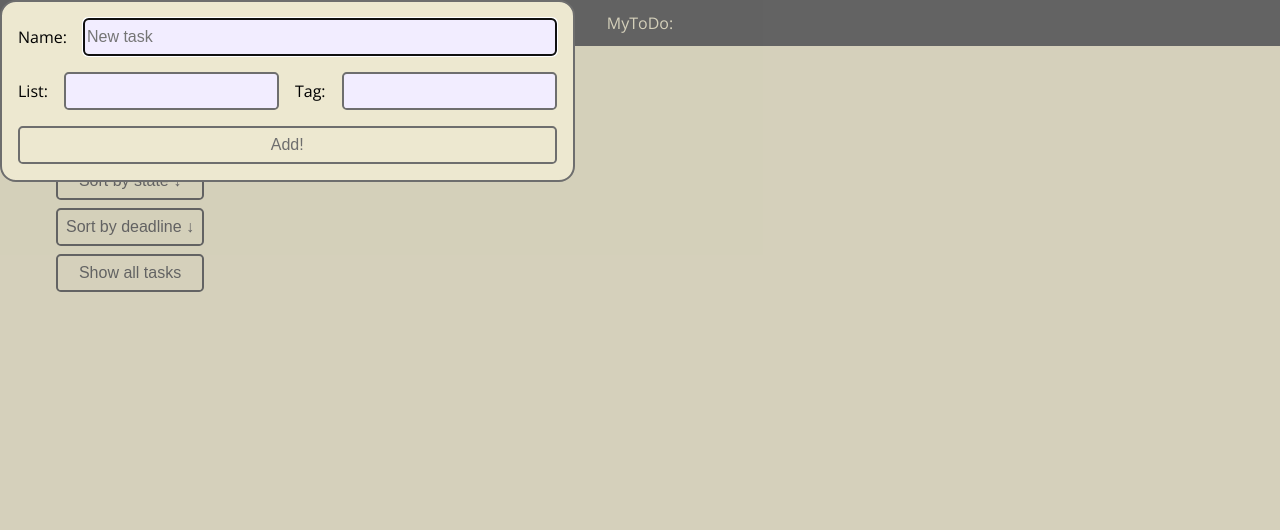
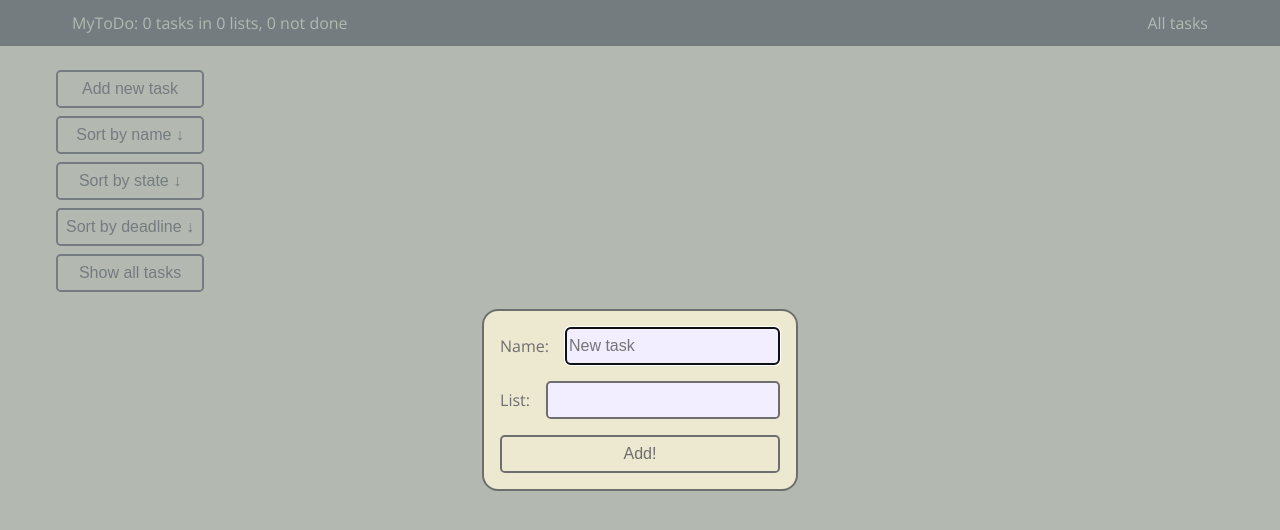
Before and after one commit to AntonRomanov999/myToDo, a plain HTML site: page index.html in a window 1280 px wide. Both pictures are taken after a click on the button "Add new task". Drawn offline with nearby package versions, Linux system fonts and the light colour scheme.

Commit message:
add datalist

```diff
--- a/css/index.css
+++ b/css/index.css
@@ -6,6 +6,7 @@
     --background: #ede8d0;
     --background-done: #85c198;
     --background-inprogress: #a5c6d6;
+    --background-transparent: #7b899180;
     --foreground-done: #4a4a4a;
     --highlight: #e3fbff;
     --inputs: #f2edff;
@@ -26,20 +27,23 @@
     justify-content: center;
 }
 
-.main__head {
+.info__frame {
     color: var(--background);
     background-color: var(--foreground);
 }
 
-.main__info {
+.info {
     margin: 0 auto 0 auto;
-    max-width: 1200px;
+    max-width: calc(1200px - 4rem);
     font-size: 1rem;
     display: flex;
+    flex-shrink: 0;
+    flex-grow: 1;
+    justify-content: space-between;
+    gap: 1rem;
     color: var(--background);
     background-color: var(--foreground);
-    justify-content: center;
-    padding: 0.75rem 0 0.75rem 0;
+    padding: 0.75rem 1.5rem 0.75rem 1.5rem;
 }
 
 .frame {
@@ -192,9 +196,15 @@
 }
 
 .add_new_task__dialog {
+    margin: auto;
+    color: var(--foreground);
     background-color: var(--background);
     border: 2px solid var(--foreground);
     border-radius: 1rem;
+}
+
+.add_new_task__dialog::backdrop {
+    background: var(--background-transparent);
 }
 
 .add_new_task__dialog div {
@@ -228,3 +238,14 @@
 .add_new_task__dialog button {
     min-width: 100%;
 }
+
+@media (max-width: 767px) {
+    .sidebar {
+        width: 0;
+        overflow: hidden;
+    }
+
+    .main {
+        gap: 0;
+    }
+}
--- a/index.html
+++ b/index.html
@@ -10,7 +10,12 @@
   </head>
 
   <body>
-    <div class="main__head"><p class="main__info">MyToDo:</p></div>
+    <section class="info__frame">
+      <div class="info">
+        <div></div>
+        <div></div>
+      </div>
+    </section>
     <div class="main">
       <div class="frame sidebar">
         <div class="frame frame__buttons">
@@ -22,9 +27,6 @@
         </div>
         <div class="frame frame__lists">
           <!-- lists -->
-        </div>
-        <div class="frame frame__tags">
-          <!-- tags -->
         </div>
       </div>
       <div class="frame frame__tasks">
@@ -43,7 +45,7 @@
           <button class="btn__show-info">+</button>
         </div>
         <div class="task__info">
-          <p>Start date: <span class="task__start-date"></span></p>
+          <p>Start: <span class="task__start-date"></span></p>
           <input class="btn btn__fin-date" type="date" />
           <button class="btn btn__del">Delete</button>
 
@@ -66,9 +68,12 @@
         </label>
         <label>
           List:
-          <input type="text" class="task__input" id="input_group" />
-          Tag:
-          <input type="text" class="task__input" id="input_tag" />
+          <input class="task__input" list="lists" id="input_group" />
+          <datalist id="lists">
+            <!-- groups -->
+          </datalist>
+          <!-- Tag:
+          <input type="text" class="task__input" id="input_tag" />      -->
         </label>
         <button class="btn" id="add">Add!</button>
       </div>
--- a/main.js
+++ b/main.js
@@ -2,11 +2,11 @@ import { Task, saveTasks, tasks } from "./tasks.js";
 
 //settings for display tasks
 let filterKey = 'group';
-let filterValue = 0;
+let filterValue = 'All tasks';
 
 //get tasks for render
 function getTasks(key, value) {
-  if (value === 0) {
+  if (value === 'All tasks') {
     return tasks
   } else return tasks.filter((i) => i[key] === value);
 }
@@ -16,7 +16,8 @@ function regenTasks() {
   frameTasks.innerHTML = "";
   frameLists.innerHTML = "";
   renderTasks();
-  renderLists()
+  renderLists();
+  renderInfo()
 }
 
 function getGroups() {
@@ -31,10 +32,21 @@ function getGroups() {
 const addBtn = document.querySelector('.btn__add');
 const dlgNewTask = document.querySelector('.add_new_task__dialog');
 const dlgAddClose = document.getElementById("add");
+function groupList() {
+  const groups = getGroups();
+  dlgLists.innerHTML = "";
+  groups.forEach((i) => {
+    const item = document.createElement("option");
+    item.value = i;
+    dlgLists.prepend(item);
+  })
+}
 addBtn.addEventListener("click", () => {
   dlgNewTask.showModal();
+  groupList();
 });
 //variables for new task values
+const dlgLists = document.getElementById("lists");
 const newName = document.getElementById("input_name");
 const newGroup = document.getElementById("input_group");
 //button for creating new task
@@ -188,8 +200,19 @@ renderLists()
 //show all tasks
 const btnShowAll = document.querySelector(".btn__show-all");
 btnShowAll.addEventListener("click", () => {
-  filterValue = 0;
+  filterValue = 'All tasks';
   regenTasks();
 })
 
 //calculate days for task
+function renderInfo() {
+  const info = document.querySelector(".info");
+  const tasksInfo = tasks.length !== 1 ? `${tasks.length} tasks` : `${tasks.length} task`;
+  const unfinQ = tasks.length - getTasks('state', 'Done!').length;
+  const groupsQ = getGroups().length;
+  const groupsInfo = groupsQ !== 1 ? `${groupsQ} lists` : `${groupsQ} list`;
+  info.children[0].textContent = `MyToDo: ${tasksInfo} in ${groupsInfo}, ${unfinQ} not done`;
+  info.children[1].textContent = `${filterValue}`
+}
+
+renderInfo();
```
